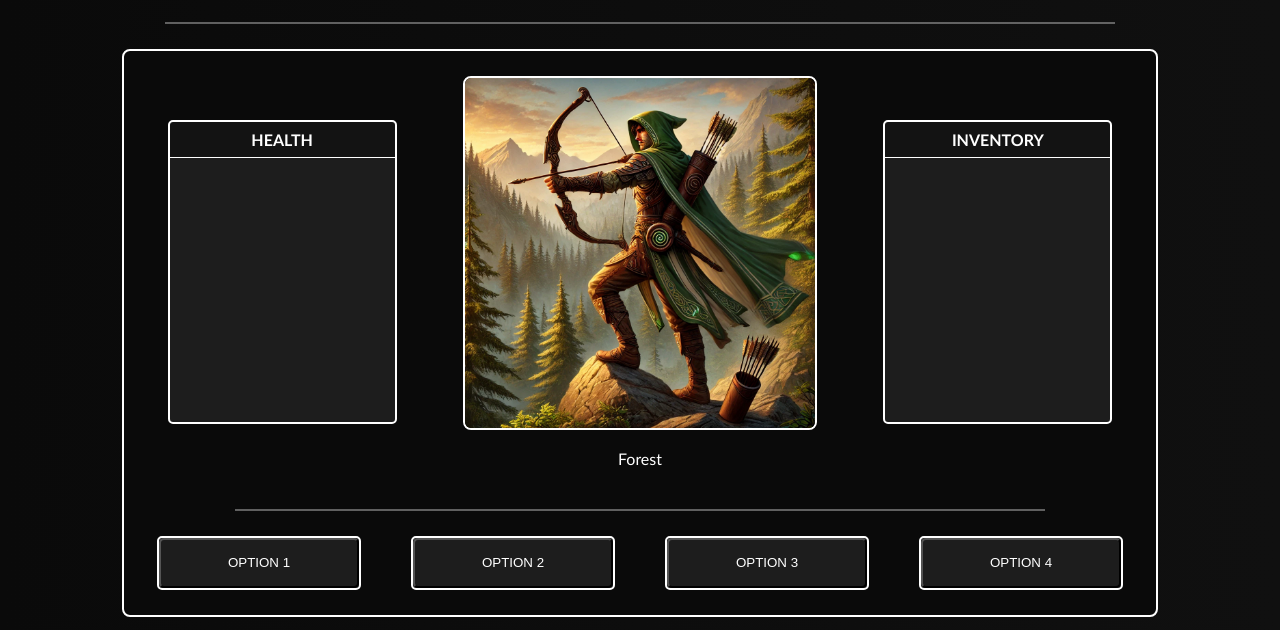
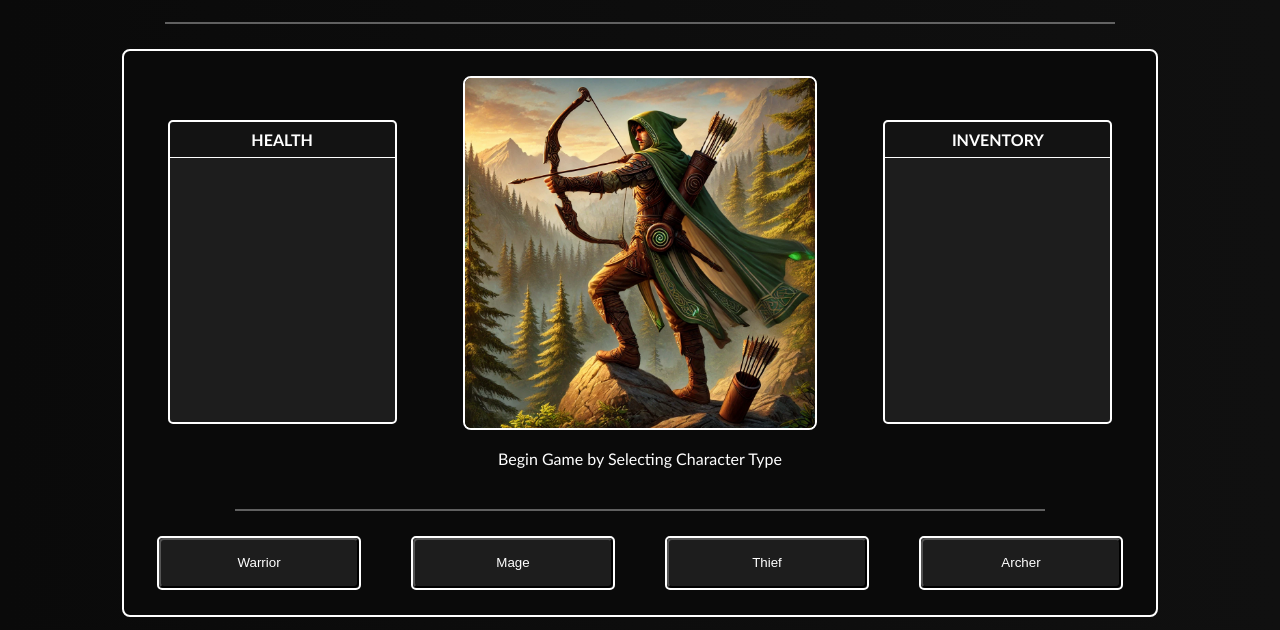
Before and after one commit to smk37git/INFOTC-2830, a plain HTML site: page Homework/JS Role-Playing Web Game/index.html in a window 1280 px wide. Shown: the part 170-800 px from the top of the page. Drawn offline with Linux system fonts and the light colour scheme.

Commit message:
Working pick character

```diff
--- a/Homework/JS Role-Playing Web Game/index.html
+++ b/Homework/JS Role-Playing Web Game/index.html
@@ -38,7 +38,7 @@
                     <div class="picture-area">
                         <img src="RPGImages/Archer.webp" alt="Game Picture" class="game-picture">
                     </div>
-                    <p class="game-text">WELCOME TO YOUR ADVENTURE!</p>
+                    <p id="game-text" class="game-text">WELCOME TO YOUR ADVENTURE!</p>
                 </div>
 
                 <!-- INVENTORY CONTAINER -->
@@ -54,16 +54,16 @@
 
             <div class="game-options-container">
                 <div class="option">
-                    <button class="option-button" id="option-one" onClick="console.log('Test')">OPTION 1</button>
+                    <button class="option-button" id="option-one" onClick="console.log('option 1')">OPTION 1</button>
                 </div>
                 <div class="option">
-                    <button class="option-button" id="option-two" onClick="console.log('Test')">OPTION 2</button>
+                    <button class="option-button" id="option-two" onClick="console.log('option 2')">OPTION 2</button>
                 </div>
                 <div class="option">
-                     <button class="option-button" id="option-three" onClick="console.log('Test')">OPTION 3</button>
+                     <button class="option-button" id="option-three" onClick="console.log('option 3')">OPTION 3</button>
                 </div>
                 <div class="option">
-                     <button class="option-button" id="option-four" onClick="console.log('Test')">OPTION 4</button>
+                     <button class="option-button" id="option-four" onClick="console.log('option 4')">OPTION 4</button>
                 </div>
             </div>
         </div>
--- a/Homework/JS Role-Playing Web Game/main.js
+++ b/Homework/JS Role-Playing Web Game/main.js
@@ -1,5 +1,7 @@
 // GAME DATA
 let gameRunning = true;
+let characterClass = 0;
+let selectedClass = 0;
 
 window.onload = async () => {
     gameData = await fetch('./data.json')
@@ -11,21 +13,60 @@ window.onload = async () => {
     })
     .then(data => {
         console.log('Fetched data:', data);
-        console.log("debugs");
         return data
     })
     .catch(error => {
         console.error('Failed to fetch data:', error);
     });
 
+    pickCharacter(gameRunning, characterClass, gameData);
 
-    let gameText = document.getElementsByClassName("game-text")[0];
-    gameText.innerHTML = gameData.locations[0].name;
+    //let gameText = document.getElementsByClassName("game-text")[0];
+    //gameText.innerHTML = gameData.locations[0].name;
 
-    document.getElementById("option-four").onclick = () => {
-        gameText.innerHTML = gameData.locations[2].name;
-    }
+    //document.getElementById("option-four").onclick = () => {
+    //    gameText.innerHTML = gameData.locations[2].name;
+    //}
+
 }
 
+// ========== PICK CHARACTER FUNCTION ==========
+function pickCharacter (gameRunning, characterClass, gameData) {
+        if(gameRunning != false && characterClass == 0) {
 
-// DATA JSON
+            let gameText = document.getElementsByClassName("game-text")[0];
+            gameText.innerHTML = "Begin Game by Selecting Character Type";
+
+            // Warrior
+            let optionOne = document.getElementById("option-one");
+            optionOne.innerHTML = "Warrior";
+            document.getElementById("option-one").onclick = () => {
+                gameText.innerHTML = "You selected Warrior!";
+                return selectedClass = 1
+            }
+
+            // Mage
+            let optionTwo = document.getElementById("option-two");
+            optionTwo.innerHTML = "Mage";
+            document.getElementById("option-two").onclick = () => {
+                gameText.innerHTML = "You selected Mage!";
+                return selectedClass = 2
+            }
+
+            // Thief
+            let optionThree = document.getElementById("option-three");
+            optionThree.innerHTML = "Thief";
+            document.getElementById("option-three").onclick = () => {
+                gameText.innerHTML = "You selected Thief!";
+                return selectedClass = 3
+            }
+
+            // Archer
+            let optionFour = document.getElementById("option-four");
+            optionFour.innerHTML = "Archer";
+            document.getElementById("option-four").onclick = () => {
+                gameText.innerHTML = "You selected Archer!";
+                return selectedClass = 4
+            }
+        }
+    }
```
